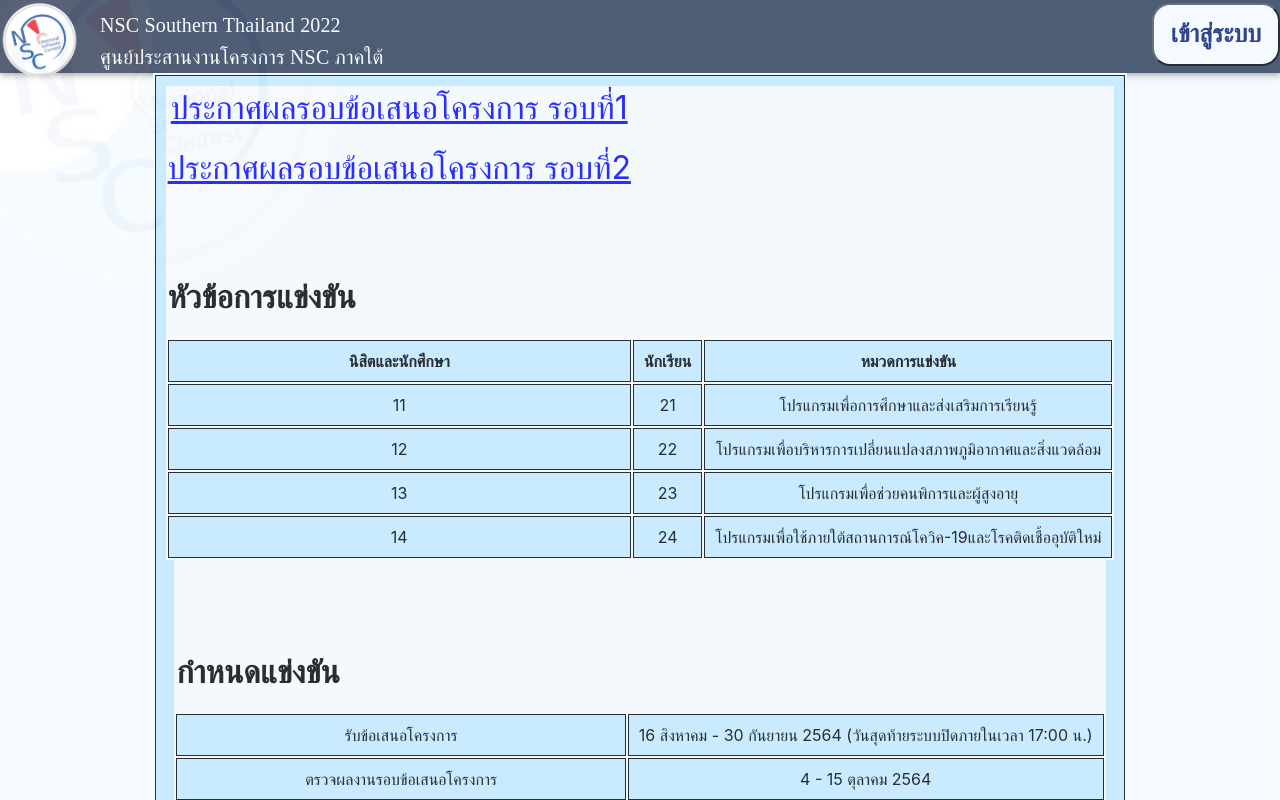
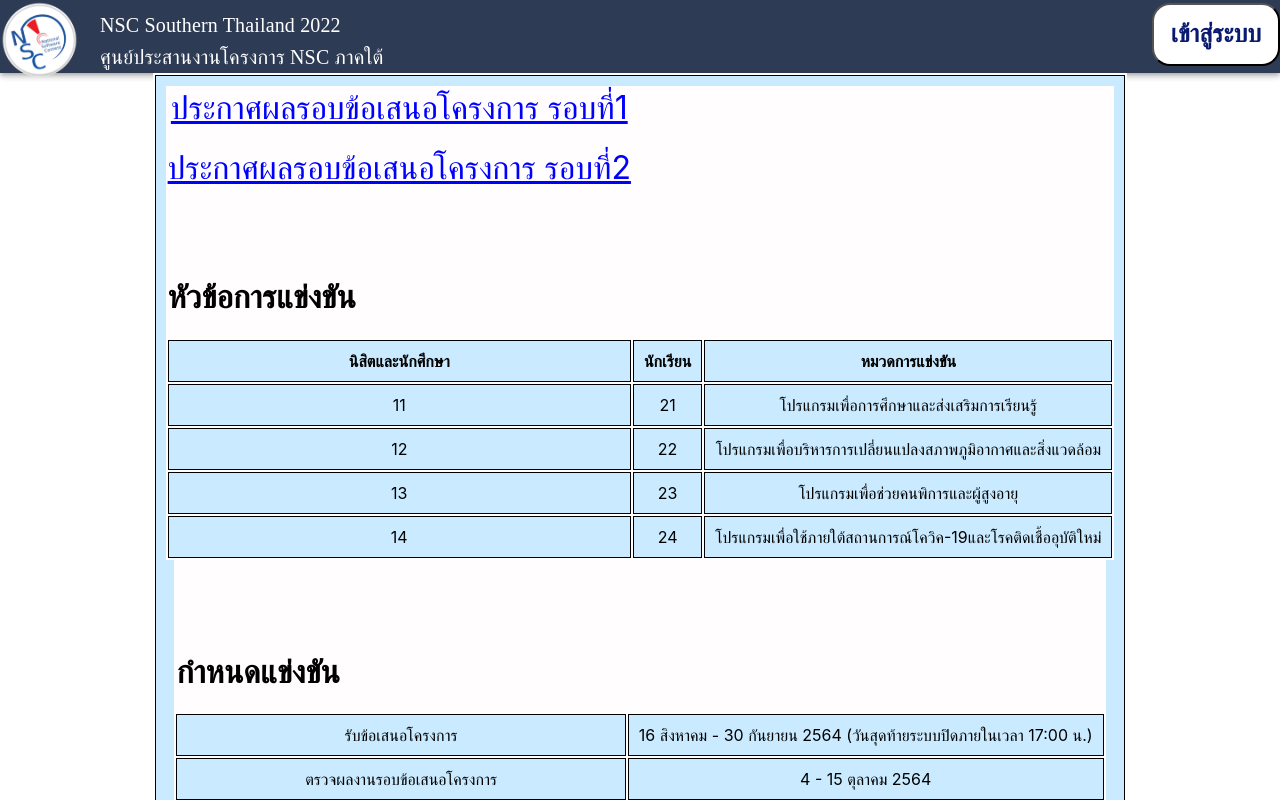
Before and after one commit to chanathipsukphonsawan/nscproject, a React (Create React App) app in the folder client/: page / in a window 1280 px wide. Shown: the top 800 px of the page. Built offline with nearby package versions, Linux system fonts and the light colour scheme.

Commit message:
change class name

```diff
--- a/client/src/page/Announcement1page.js
+++ b/client/src/page/Announcement1page.js
@@ -8,7 +8,7 @@
   const back = () => {
     navigate('/')}
     return(
-    <div className='bg'>
+    <div className='bg_an'>
         <Button onClick={back}>back</Button>
         <tr>
           <td>
--- a/client/src/page/Announcement2page.js
+++ b/client/src/page/Announcement2page.js
@@ -8,7 +8,7 @@
   const back = () => {
     navigate('/')}
     return(
-    <div className='bg'>
+    <div className='bg_an'>
         <Button onClick={back}>back</Button>
         <tr>
           <td>
--- a/client/src/page/AnnouncementBackground.css
+++ b/client/src/page/AnnouncementBackground.css
@@ -1,4 +1,4 @@
-.bg {
+.bg_an {
     background-color: #FFFDFD;
     opacity: 80%;
   }
```
